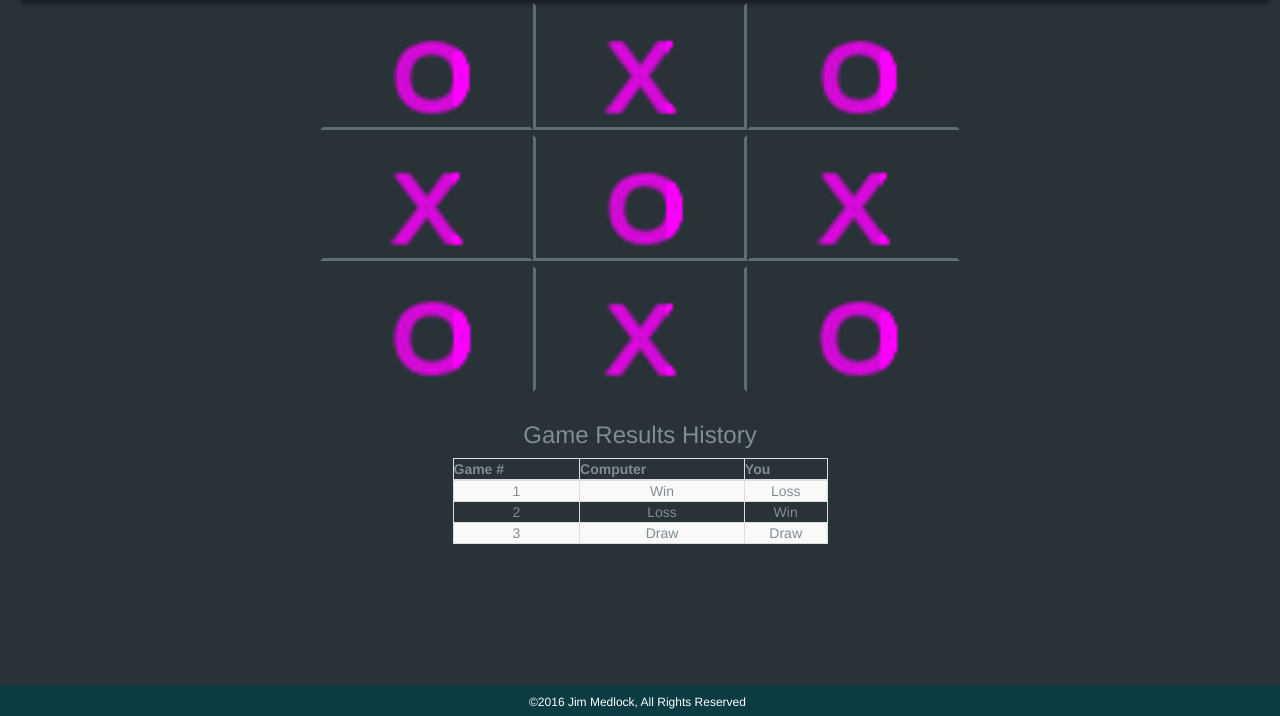
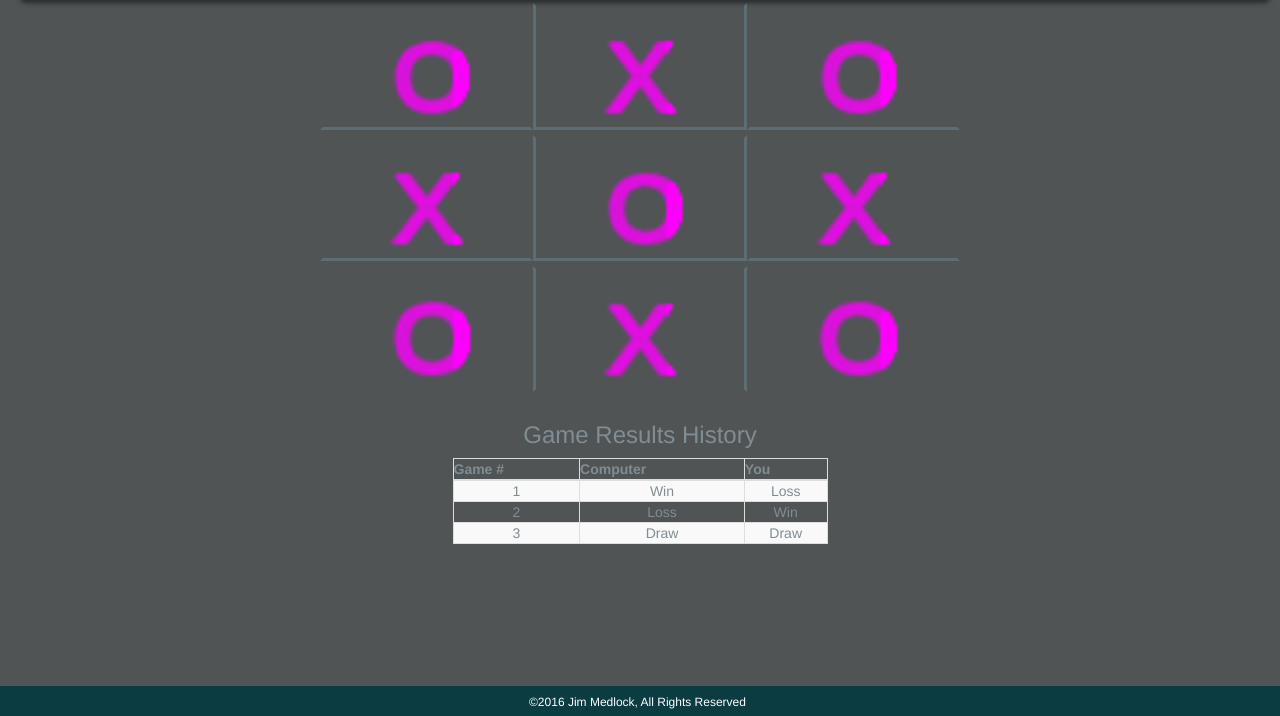
Before and after one commit to jdmedlock/tictactoe, a plain HTML site: page index.html in a window 1280 px wide. Shown: the part 54-770 px from the top of the page. Drawn offline with nearby package versions, Linux system fonts and the light colour scheme.

Commit message:
modifying color scheme

```diff
--- a/tictactoe.css
+++ b/tictactoe.css
@@ -11,7 +11,7 @@ html {
 }
 
 body {
-  background-color: #283237;
+  background-color: #505455;
   color: #808D94;
   margin-top: 0px;
   margin-bottom: 60px;
```
